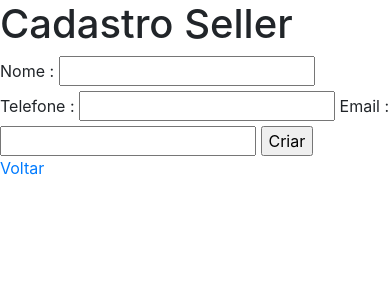
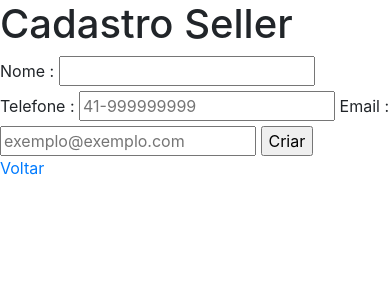
Before and after one commit to ThiagoFiorelli/Marketplace_Dupla, a Flask app: page /cadastrar_seller in a window 390 px wide. Shown: the top 300 px of the page. Run offline with Flask 2, Linux system fonts and the light colour scheme; some libraries are stand-ins or nearby versions.

Commit message:
add regex phone and email

```diff
--- a/data/log.txt
+++ b/data/log.txt
@@ -44,3 +44,7 @@
 09:43:34 - 07/01/2021 : Listado todos os sellers.
 09:44:02 - 07/01/2021 : Cadastro do seller "bonequinha" ao database.
 09:44:04 - 07/01/2021 : Listado todos os sellers.
+10:01:03 - 07/01/2021 : Cadastro do seller "boneca" ao database.
+10:01:13 - 07/01/2021 : Listado todos os sellers.
+10:02:11 - 07/01/2021 : Cadastro do seller "boneca" ao database.
+10:02:13 - 07/01/2021 : Listado todos os sellers.
--- a/data/sellers.txt
+++ b/data/sellers.txt
@@ -1,2 +1,4 @@
 boneca;32321432;boneca@olist.com
 bonequinha;73289472;bonequinha@olist.com
+boneca;23-232323222;boneca@olist.com
+boneca;23-232323221;boneca@olist.com
--- a/front_end/templates/create_seller.html
+++ b/front_end/templates/create_seller.html
@@ -5,9 +5,9 @@
 <form action="/cadastrar_seller">
     <label>Nome :</label> <input type="text" name="name" id="name"/>
 
-    <label>Telefone :</label> <input type="text" name="phone" id="phone"/>
+    <label>Telefone :</label> <input type="tel" name="phone" placeholder = "41-999999999" pattern="[0-9]{2}-[0-9]{9}" required id="phone"/>
 
-    <label>Email :</label> <input type="text" name="email" id="email"/>
+    <label>Email :</label> <input type="email" name="email" placeholder = "exemplo@exemplo.com" required id="email"/>
     <input type='submit' value='Criar' />
 </form>
 <a href='/'>Voltar</a>
```
